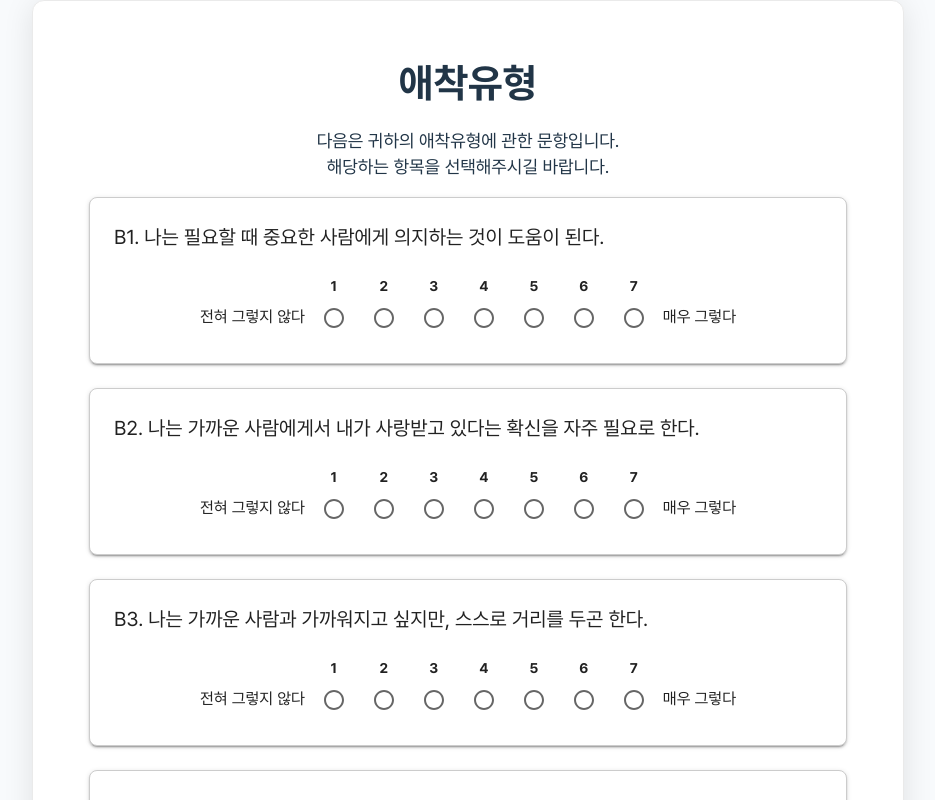
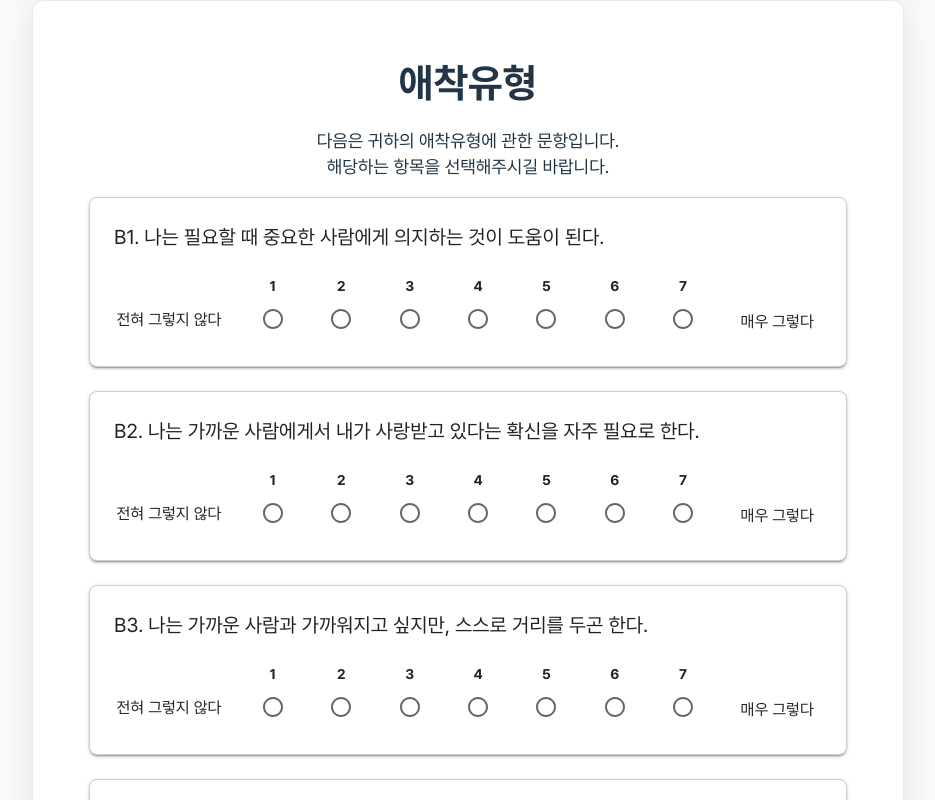
Before and after one commit to yejinrla/ai-test, a React (Vite) app: page /ai-test/attachment in a window 1280 px wide. Shown: the top 800 px of the page, without its empty margins (172-1107 px from the left). Built offline with nearby package versions, Linux system fonts and the light colour scheme.

Commit message:
20250915

```diff
--- a/src/pages/Attachment.tsx
+++ b/src/pages/Attachment.tsx
@@ -71,22 +71,50 @@ export default function AttachmentSurvey() {
 
           <Grid
             container
-            sx={{ mt: 3 }}
-            alignItems="flex-end"
-            justifyContent="center"
+            sx={{
+              mt: 3,
+              flexDirection: { xs: "column", sm: "row" },
+              alignItems: { xs: "stretch", sm: "flex-end" },
+            }}
           >
-            <Typography sx={{ mb: 1.25 }}>전혀 그렇지 않다</Typography>
+            {/* 왼쪽 라벨 */}
+            <Typography
+              sx={{
+                mb: { xs: 1, sm: 1.25 },
+                mr: { xs: 0, sm: 2 },
+                textAlign: { xs: "left", sm: "center" },
+                width: { xs: "100%", sm: "auto" },
+                minWidth: { sm: 110 },
+              }}
+            >
+              전혀 그렇지 않다
+            </Typography>
+            {/* 라디오 버튼 그룹 */}
             <RadioGroup
               row
               value={answers[q.id] || ""}
               onChange={(e) => handleChange(q.id, e.target.value)}
-              sx={{ gap: 1, ml: 1, mr: 1 }}
+              sx={{
+                flex: 1,
+                gap: 1,
+                ml: { xs: 0, sm: 1 },
+                mr: { xs: 0, sm: 1 },
+                justifyContent: "space-between",
+                width: "100%",
+              }}
             >
               {[1, 2, 3, 4, 5, 6, 7].map((score) => (
                 <FormControlLabel
                   key={score}
                   value={String(score)}
-                  control={<Radio />}
+                  control={
+                    <Radio
+                      sx={{
+                        width: { xs: "34px", sm: "50px" },
+                        height: { xs: "24px", sm: "45px" },
+                      }}
+                    />
+                  }
                   sx={{ margin: 0 }}
                   label={
                     <Box>
@@ -104,7 +132,19 @@ export default function AttachmentSurvey() {
                 />
               ))}
             </RadioGroup>
-            <Typography sx={{ mb: 1.25 }}>매우 그렇다</Typography>
+            {/* 오른쪽 라벨 */}
+            <Typography
+              sx={{
+                mb: { xs: 1, sm: 1 },
+                ml: { xs: 0, sm: 2 },
+                mt: { xs: 1, sm: 0 },
+                textAlign: { xs: "right", sm: "center" },
+                width: { xs: "100%", sm: "auto" },
+                minWidth: { sm: 90 },
+              }}
+            >
+              매우 그렇다
+            </Typography>
           </Grid>
         </Paper>
       ))}
--- a/src/pages/Chatbot.tsx
+++ b/src/pages/Chatbot.tsx
@@ -102,7 +102,7 @@ const Chatbot = () => {
         <Grid>
           <Stack spacing={4} sx={{ textAlign: "left", mt: 4, width: "550px" }}>
             {/* G1. 지난 1개월 사용 빈도 */}
-            <Box className="question">
+            <Box className="question-box">
               <Typography sx={{ fontSize: "20px", mb: 1 }}>
                 G1. 지난 1개월 동안 챗봇 사용 빈도
               </Typography>
@@ -128,7 +128,7 @@ const Chatbot = () => {
             </Box>
 
             {/* G2. 주 사용 목적 (복수 선택) */}
-            <Box className="question">
+            <Box className="question-box">
               <Typography sx={{ fontSize: "20px", mb: 1 }}>
                 G2. 주 사용 목적 (복수 선택 가능)
               </Typography>
@@ -159,7 +159,7 @@ const Chatbot = () => {
             </Box>
 
             {/* G3. 챗봇 고민상담 경험 */}
-            <Box className="question">
+            <Box className="question-box">
               <Typography sx={{ fontSize: "20px", mb: 1 }}>
                 G3. AI 챗봇에게 개인적 고민/감정을 이야기해 본 적이 있나요?
               </Typography>
--- a/src/pages/Consolation/ChatbotMessage.tsx
+++ b/src/pages/Consolation/ChatbotMessage.tsx
@@ -25,12 +25,14 @@ const ChatbotMessage: React.FC<ChatbotMessageProps> = ({
   <Stack
     spacing={2}
     sx={{
-      width: 450,
+      width: { xs: "100%", sm: 450 },
       mt: 2,
       border: "1px solid #ccc",
       borderRadius: 2,
-      fontSize: "1.1rem",
-      p: 2,
+      fontSize: { xs: "1rem", sm: "1.1rem" },
+      p: { xs: 1, sm: 2 },
+      maxWidth: { xs: "100vw", sm: 450 },
+      boxSizing: "border-box",
     }}
   >
     {/* 챗봇 인사 */}
@@ -42,7 +44,8 @@ const ChatbotMessage: React.FC<ChatbotMessageProps> = ({
         px: 2,
         py: 1,
         borderRadius: 2,
-        maxWidth: "80%",
+        maxWidth: { xs: "95%", sm: "80%" },
+        wordBreak: "break-word",
         ...fadeInStyle,
       }}
     >
@@ -58,10 +61,11 @@ const ChatbotMessage: React.FC<ChatbotMessageProps> = ({
           px: 2,
           py: 1,
           borderRadius: 2,
-          maxWidth: "80%",
+          maxWidth: { xs: "95%", sm: "80%" },
           fontFamily: "inherit",
           minHeight: "32px",
           letterSpacing: "0.5px",
+          wordBreak: "break-word",
         }}
       >
         {typed}
@@ -78,7 +82,8 @@ const ChatbotMessage: React.FC<ChatbotMessageProps> = ({
           px: 2,
           py: 1,
           borderRadius: 2,
-          maxWidth: "80%",
+          maxWidth: { xs: "95%", sm: "80%" },
+          wordBreak: "break-word",
           ...fadeInStyle,
         }}
       >
--- a/src/pages/Consolation/Prologue.tsx
+++ b/src/pages/Consolation/Prologue.tsx
@@ -23,8 +23,7 @@ const Prologue: React.FC = () => {
   }, [getNextRoutes, visit, navigate]);
 
   return (
-    <div className="min-h-screen bg-gradient-to-br from-blue-50 to-indigo-100 flex items-center justify-center">
-      <div className="text-center">
+    <div className="text-center" style={{ padding: "20px" }}>
       <p style={{ fontSize: "24px", fontWeight: "700" }}>
         다음은 3가지 유형의 위로를 <br /> 제공하는 챗봇에 대한 설문입니다.
         <br />
@@ -52,7 +51,6 @@ const Prologue: React.FC = () => {
         다음
       </Button>
     </div>
-    </div>
   );
 };
 
--- a/src/pages/Consolation/UXReview.tsx
+++ b/src/pages/Consolation/UXReview.tsx
@@ -86,9 +86,9 @@ const UXReview = ({ answers, setAnswers, page }: UXReviewProps) => {
     <Grid>
       <Stack spacing={4} sx={{ textAlign: "left", mt: 4, width: "650px" }}>
         {allQuestions.map((section, idx) => (
-          <Grid container gap={4} key={idx} className="question">
+          <Grid container gap={4} key={idx}>
             {section.items.map((q) => (
-              <Box key={q.id}>
+              <Box key={q.id} className="question-box">
                 <Typography sx={{ fontSize: "20px", mb: 1 }}>
                   {q.id + ". " + q.text}
                 </Typography>
```
Lines whose indentation alone changed are shown as unchanged.
